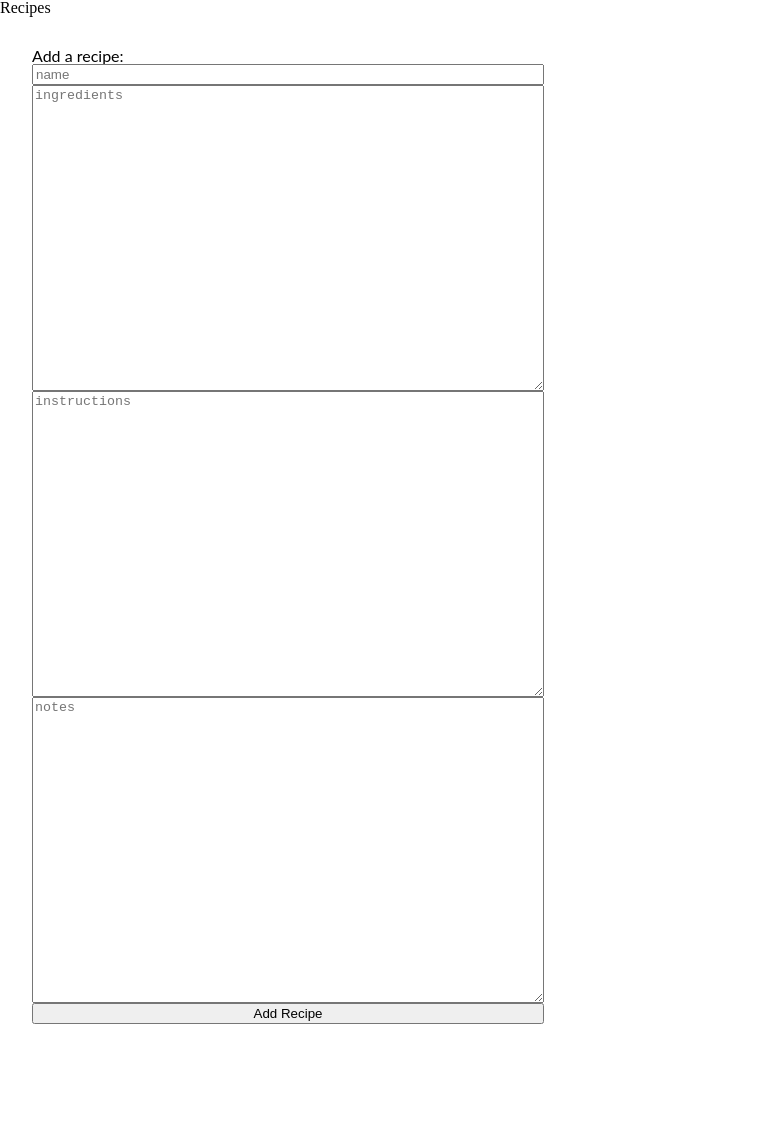
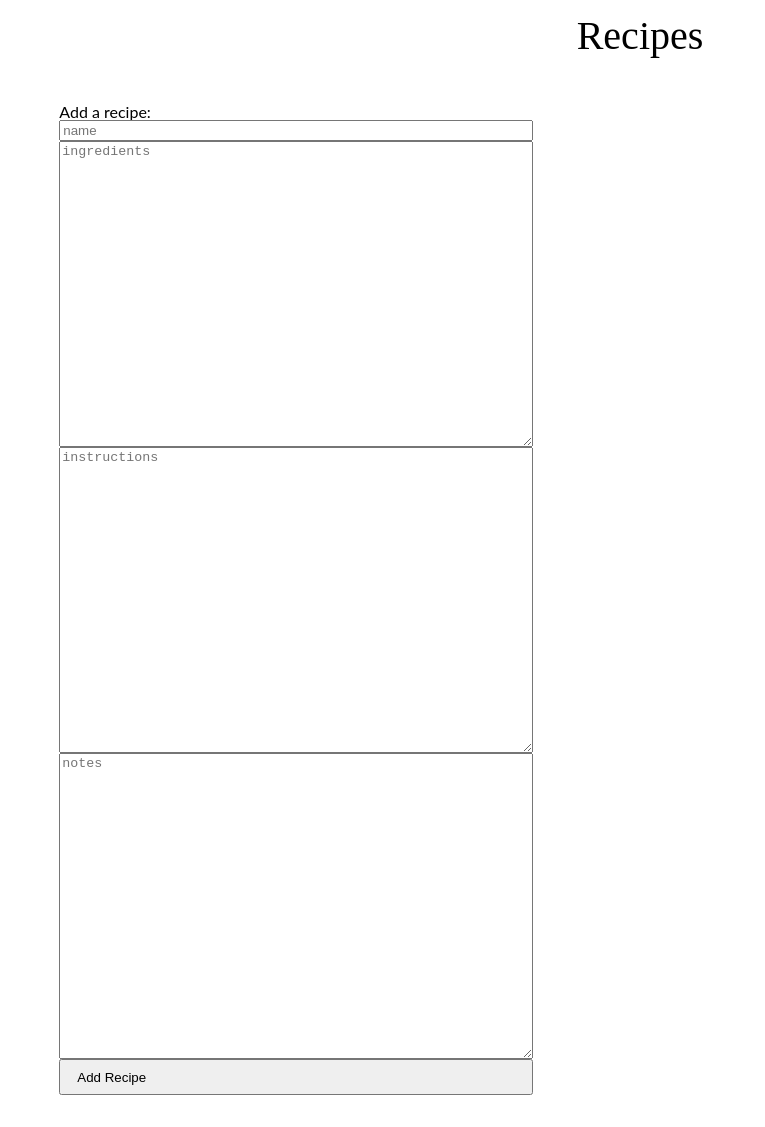
Before and after one commit to JordanKurtzman/Recipe-App, a React (Create React App) app: page / in a window 1280 px wide. Shown: the whole page, without its empty margins (0-765 px from the left). Before the commit the page ends 1056 px from the top, so only its background shows below. Built offline with nearby package versions, Linux system fonts and the light colour scheme.

Commit message:
added some more css

```diff
--- a/src/components/AddRecipe.js
+++ b/src/components/AddRecipe.js
@@ -63,7 +63,7 @@ const AddRecipe = ({addRecipe}) => {
                 />
 
 
-                <button onClick={handleSubmit}>Add Recipe</button>
+            <button className="button" onClick={handleSubmit}>Add Recipe</button>
 
 
         </div>
--- a/src/components/RecipeApp.js
+++ b/src/components/RecipeApp.js
@@ -65,7 +65,8 @@ const RecipeApp = () => {
     return (
         <div className="recipeapp">
 
-            <h1>Recipes</h1>
+            <h1 className='recipeapp__heading'>Recipes</h1>
+            <div className="recipeapp__container">
                 <ErrorBoundary
                     FallbackComponent={ErrorFallBack}>
                     <RecipeList
@@ -86,6 +87,8 @@ const RecipeApp = () => {
                 <AddRecipe
                     addRecipe={addRecipe}
                 />
+            </div>
+
 
 
 
--- a/src/components/RecipeList.js
+++ b/src/components/RecipeList.js
@@ -32,6 +32,8 @@ const RecipeList = ({recipes, addRecipe, deleteRecipe}) => {
             <div>Ingredients</div>
             <div>Instructions</div>
             <div>Notes</div>
+                <button className="button" onClick={(() => dispatch(SORT_ALPHABETICALLY()))}>Sort A - Z</button>
+                <button className="button" onClick={(() => buttonChange())}>{buttonText}</button>
         </div>}
 
 
@@ -52,11 +54,7 @@ const RecipeList = ({recipes, addRecipe, deleteRecipe}) => {
         />
     })}
 
-            {recipes.length > 0 && <div>
-                <button onClick={(() => dispatch(SORT_ALPHABETICALLY()))}>Sort A - Z</button>
-                <button onClick={(() => buttonChange())}>{buttonText}</button>
-                </div>
-        }
+
 
         </div>
     )
--- a/src/scss/app.scss
+++ b/src/scss/app.scss
@@ -2,6 +2,8 @@
 @import './base/base';
 @import './base/mixins';
 
+@import './components/button';
+
 @import './layout/recipeapp';
 @import './layout/addform';
 @import './layout/recipetable';
--- /dev/null
+++ b/src/scss/components/_button.scss
@@ -0,0 +1,6 @@
+.button {
+    height: 1.5rem;
+    padding: 1rem;
+    display: flex;
+    align-items: center;
+}
--- a/src/scss/layout/_addform.scss
+++ b/src/scss/layout/_addform.scss
@@ -1,9 +1,14 @@
 .addform {
-    width: 40%;
+    width: 80%;
     padding: 2rem;
     display: flex;
     flex-direction: column;
     font-family: 'Lato', sans-serif;
+    grid-row-start: 1;
+    grid-row-end: 2;
+    justify-self: center;
+    position: relative;
+
     &__heading {
         size: 2.2rem;
     }
--- a/src/scss/layout/_recipeapp.scss
+++ b/src/scss/layout/_recipeapp.scss
@@ -1,3 +1,19 @@
 .recipeapp {
+    display: flex;
+    flex-direction: column;
+    &__heading {
+        text-align: center;
+        font-size: 2.5rem;
+        padding: 1rem;
+
+
+    }
+}
+.recipeapp__container {
     display: grid;
+    grid-template-columns: auto auto;
+    width: 100%;
+    justify-items: center;
+
+
 }
--- a/src/scss/layout/_recipetable.scss
+++ b/src/scss/layout/_recipetable.scss
@@ -1,3 +1,13 @@
 .recipetable {
     display: flex;
+    grid-column-start: 2;
+    grid-column-end: span 2;
+    justify-self: center;
+    &__labels{
+        display: flex;
+        flex-direction: row;
+        width: 100%;
+        justify-content: space-evenly;
+
+    }
 }
```
Lines whose indentation alone changed are shown as unchanged.
